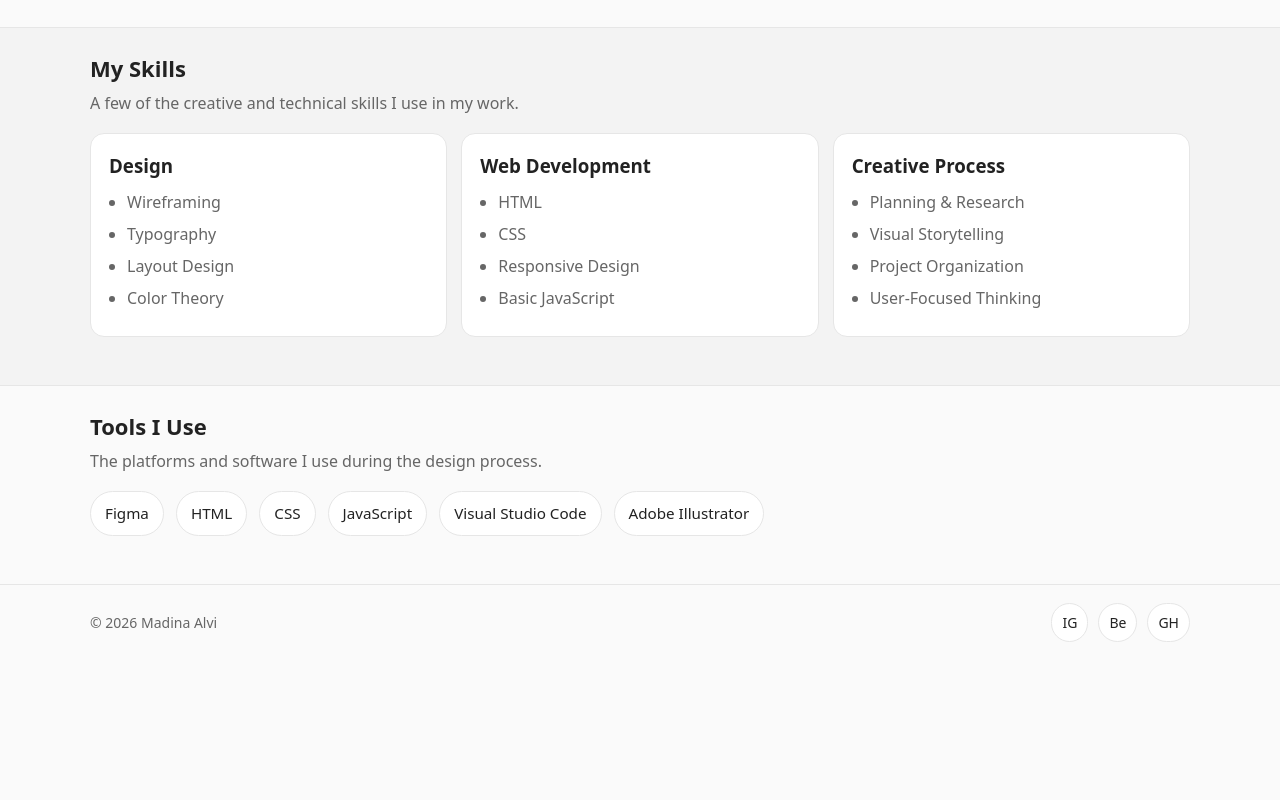
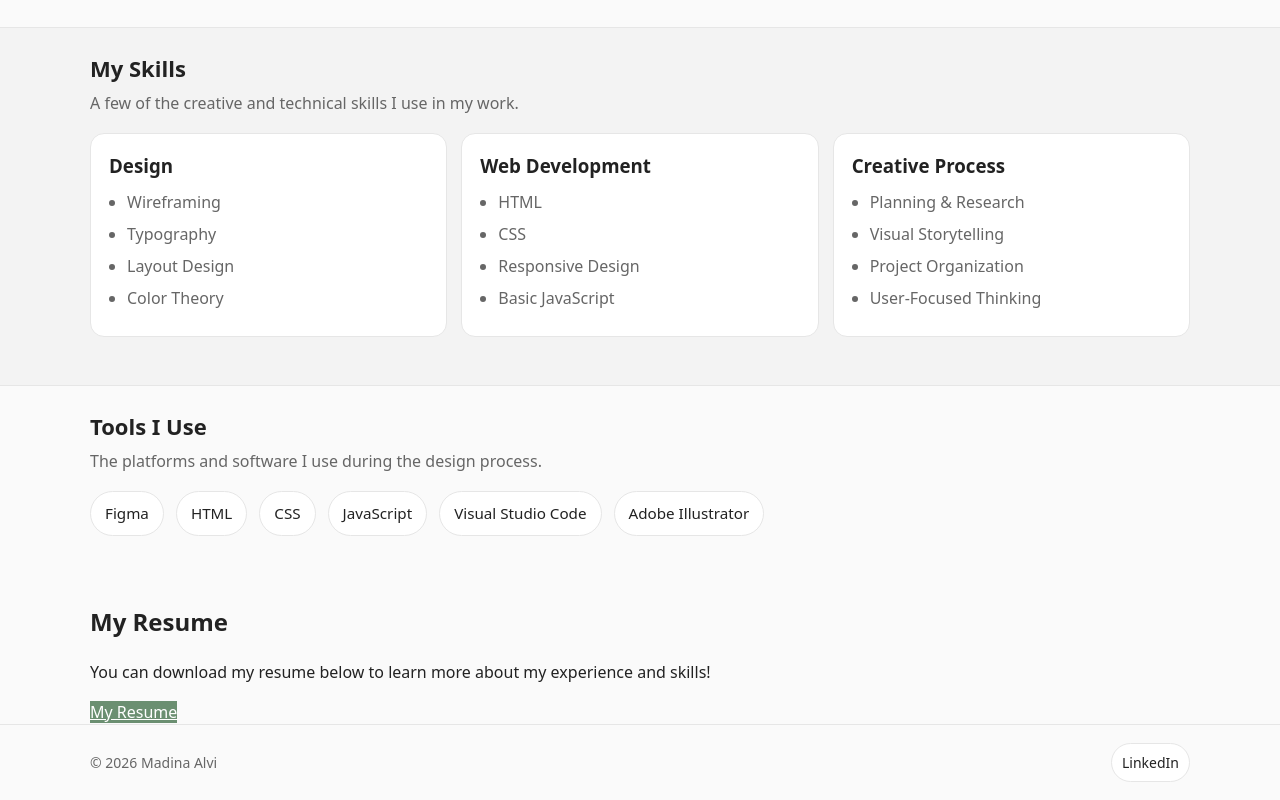
Before and after one commit to malvi234/portfolio-site, a plain HTML site: page about.html in a window 1280 px wide. Shown: the part 778-1578 px from the top of the page. Before the commit the page ends 1438 px from the top, so only its background shows below. Drawn offline with Linux system fonts and the light colour scheme.

Commit message:
Update about.html

```diff
--- a/about.html
+++ b/about.html
@@ -114,7 +114,7 @@
         </section>
 
         <!-- Tools -->
-        <section class="about-section">
+        <section class="about-section tools-section">
             <div class="container">
                 <div class="section-head">
                     <h2 class="section-title">Tools I Use</h2>
@@ -131,16 +131,27 @@
                 </div>
             </div>
         </section>
-    </main>
+
+        <!-- Resume -->
+        <section class="resume-section">
+            <div class="container">
+                <h2>My Resume</h2>
+                <p>You can download my resume below to learn more about my experience and skills!</p>
+
+            <a href="https://docs.google.com/document/d/1m0u7awa0-1p7KBDIpXcP6JyK6PM6ylLFuH1tiWTAtGU/edit?usp=sharing" target="_blank" class="btn-primary">
+   My Resume
+</a>
+            </div>
+        </section>
+        </main>
 
     <footer class="site-footer">
         <div class="container footer-inner">
             <p class="footer-copy">© <span id="year"></span> Madina Alvi</p>
 
             <ul class="social">
-                <li><a class="social-link" href="#" aria-label="Instagram">IG</a></li>
-                <li><a class="social-link" href="#" aria-label="Behance">Be</a></li>
-                <li><a class="social-link" href="#" aria-label="GitHub">GH</a></li>
+                <a href="https://www.linkedin.com/in/madina-alvi-814611296/" target="_blank" class="social-link">LinkedIn
+                            </a>
             </ul>
         </div>
     </footer>
```
